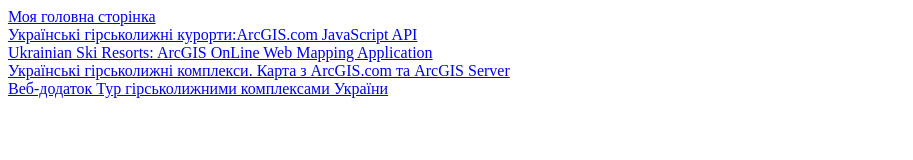
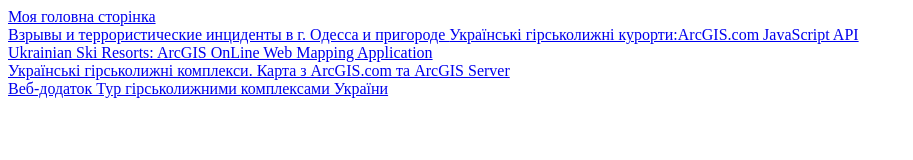
Before and after one commit to Zahar1985/my_resume.github.io, a plain HTML site: page WebMapServices.html in a window 1280 px wide. Shown: the whole page, without its empty margins (0-913 px from the left). Drawn offline with Linux system fonts and the light colour scheme.

Commit message:
Update WebMapServices.html

```diff
--- a/WebMapServices.html
+++ b/WebMapServices.html
@@ -5,6 +5,7 @@
  </head>
  <body>
  <a href="MyResume.html">Моя головна сторінка</a><br>
+   <a href="http://viu.maps.arcgis.com/apps/MapJournal/index.html?appid=ca53941e9fc0455ab9fa2ee99a718d08" target="iframe_b"> Взрывы и террористические инциденты в г. Одесса и пригороде </a>
  <a href="AResorts.html" target="iframe_b"> Українські гірськолижні курорти:ArcGIS.com JavaScript API</a><br>
  <a href="http://viu.maps.arcgis.com/apps/webappviewer/index.html?id=c286273af08d456c972f5f9328cdc957" target="iframe_b">Ukrainian Ski Resorts: ArcGIS OnLine Web Mapping Application</a><br>
  <a href="MapLayout.html" target ="_blank"> Українські гірськолижні комплекси. Карта з ArcGIS.com та ArcGIS Server</a><br>
```
